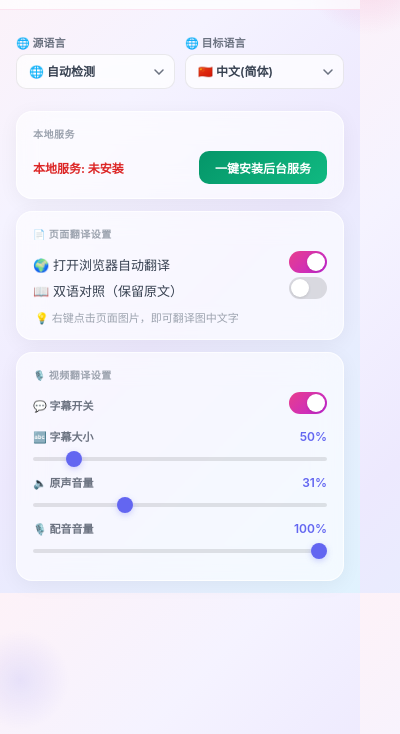
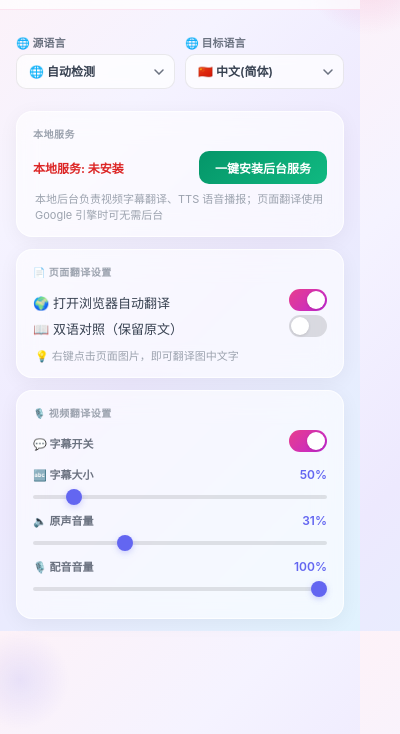
Before and after one commit to zm328876490-del/zilong-releases, a browser extension: page extension/popup/popup.html in a window 400 px wide. Shown: the part 54-788 px from the top of the page. Drawn offline with Linux system fonts and the light colour scheme; no server answers.

Commit message:
版本更新

```diff
--- a/extension/popup/popup.html
+++ b/extension/popup/popup.html
@@ -83,6 +83,7 @@
           <button id="installBtn" class="btn-install" style="display:none">一键安装后台服务</button>
           <span id="versionBadge" class="version-badge" style="display:none">有新版本</span>
         </div>
+        <div class="hint-text" style="margin-top:6px">本地后台负责视频字幕翻译、TTS 语音播报；页面翻译使用 Google 引擎时可无需后台</div>
       </div>
 
       <div class="section-card glass-card">
```
